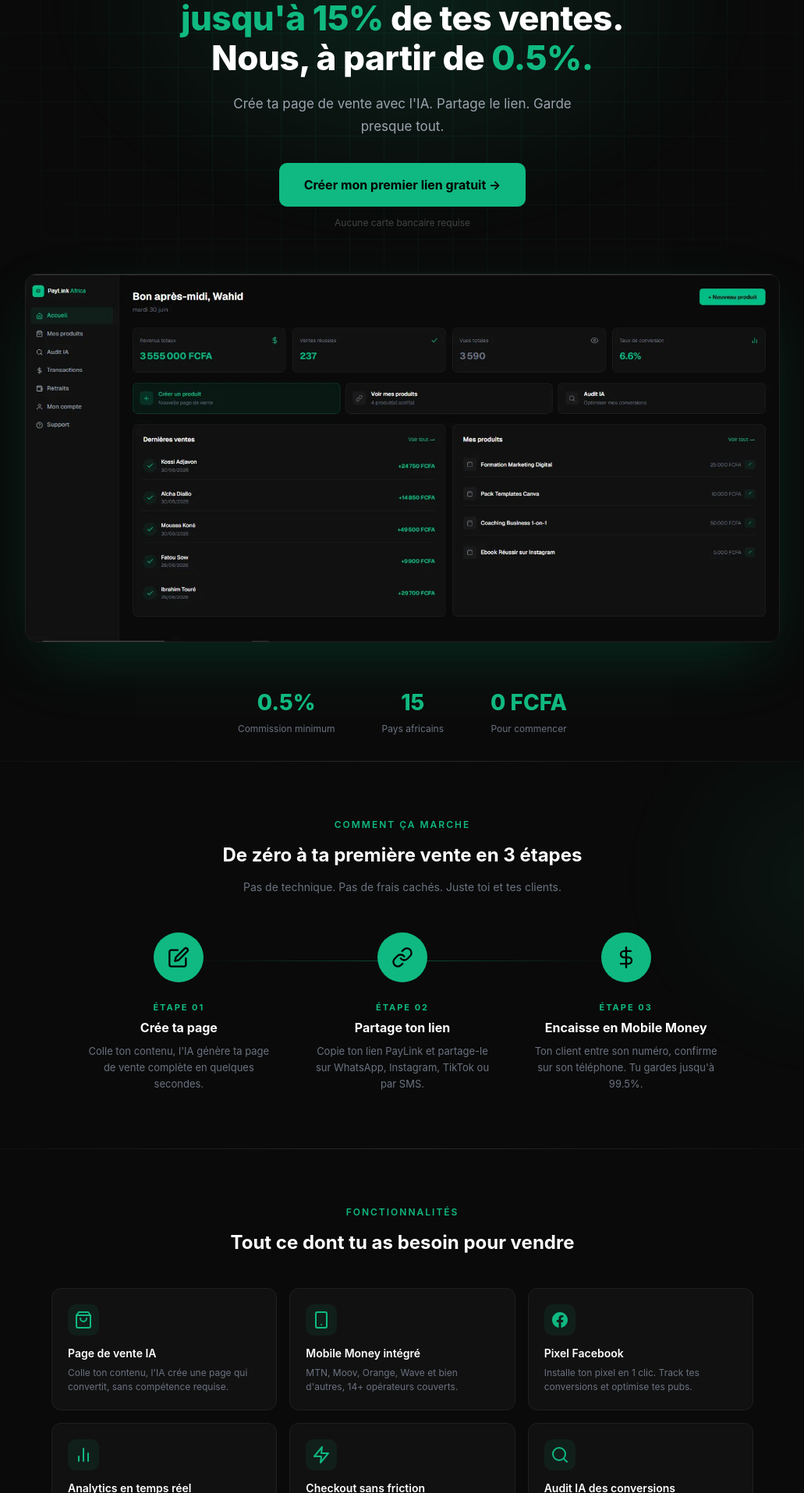
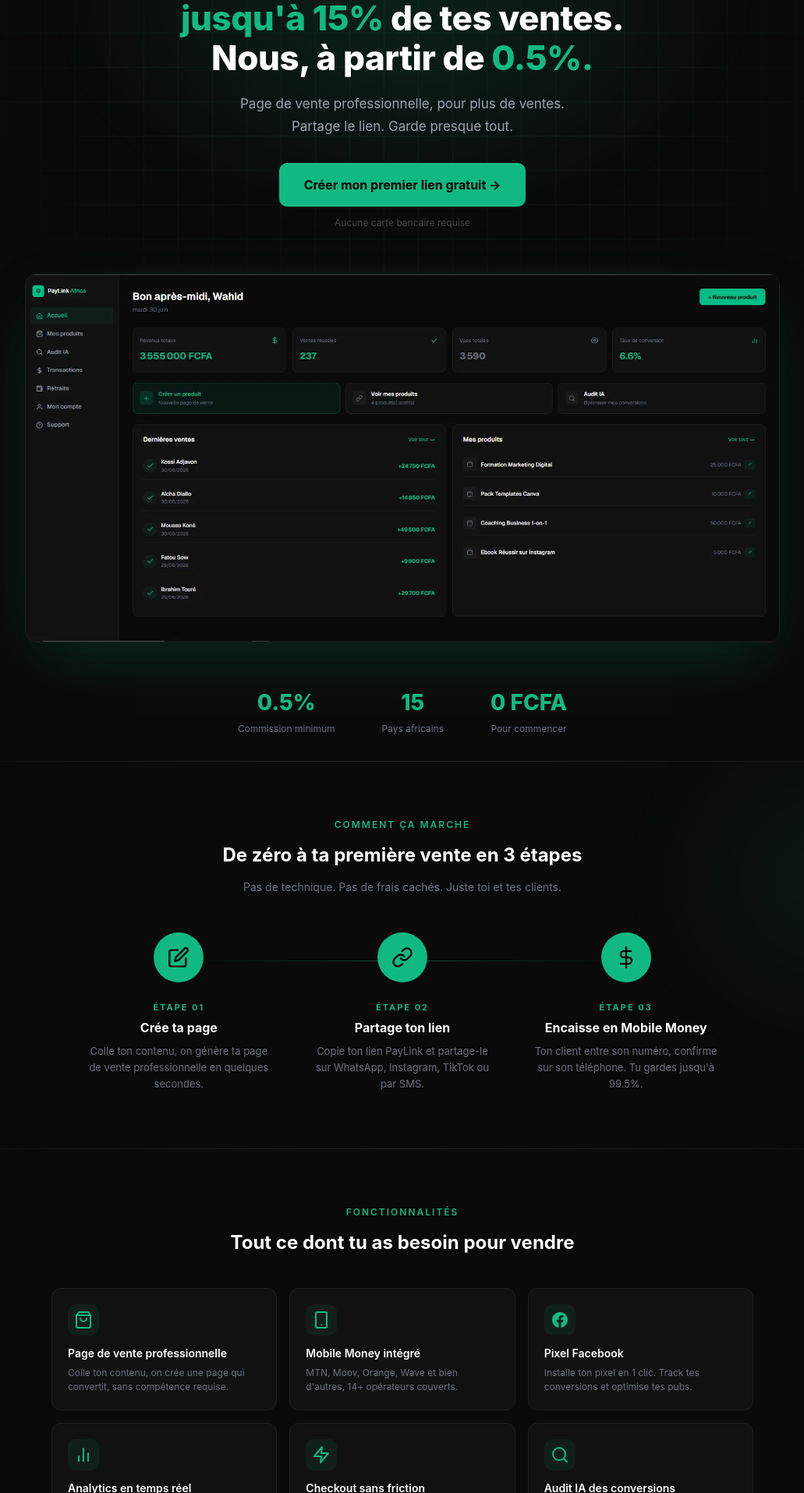
Before and after one commit to wahidgrowth/paylink-africa, a Next.js app: page / in a window 1280 px wide. Shown: the part 245-2160 px from the top of the page at 78% size, without its empty margins (124-1155 px from the left). Built offline with nearby package versions, Linux system fonts and the light colour scheme.

Commit message:
fix: rebranding page de vente professionnelle au lieu de IA sur la LP

```diff
--- a/app/page.tsx
+++ b/app/page.tsx
@@ -22,7 +22,7 @@ const faqs = [
   },
   {
     q: "Quelle est la différence entre les plans ?",
-    a: "Le plan Free te donne des liens illimités avec 2% de commission. Le plan Starter ajoute une page de vente IA pour 4 900 FCFA par mois avec 1% de commission. Le plan Pro débloque les pages illimitées et l'audit IA pour 14 900 FCFA par mois avec 0.8% de commission."
+    a: "Le plan Free te donne des liens illimités avec 2% de commission. Le plan Starter ajoute une page de vente professionnelle pour 4 900 FCFA par mois avec 1% de commission. Le plan Pro débloque les pages illimitées et l'audit IA pour 14 900 FCFA par mois avec 0.8% de commission."
   },
   {
     q: "Qu'est-ce que l'Audit IA ?",
@@ -235,7 +235,7 @@ export default function LandingPage() {
           </Reveal>
           <Reveal delay={0.2}>
             <p className="hero-subtitle" style={{ color: '#9CA3AF', margin: '0 0 32px', maxWidth: '480px', marginLeft: 'auto', marginRight: 'auto', lineHeight: '1.7' }}>
-              Crée ta page de vente avec l'IA. Partage le lien. Garde presque tout.
+              Page de vente professionnelle, pour plus de ventes. Partage le lien. Garde presque tout.
             </p>
           </Reveal>
           <Reveal delay={0.3}>
@@ -289,7 +289,7 @@ export default function LandingPage() {
         <div className="steps-grid" style={{ maxWidth: '860px', margin: '0 auto', position: 'relative', zIndex: 1 }}>
           <div className="steps-line" />
           {[
-            { step: '01', title: 'Crée ta page', desc: "Colle ton contenu, l'IA génère ta page de vente complète en quelques secondes.", icon: <EditIcon /> },
+            { step: '01', title: 'Crée ta page', desc: "Colle ton contenu, on génère ta page de vente professionnelle en quelques secondes.", icon: <EditIcon /> },
             { step: '02', title: 'Partage ton lien', desc: "Copie ton lien PayLink et partage-le sur WhatsApp, Instagram, TikTok ou par SMS.", icon: <LinkIcon /> },
             { step: '03', title: 'Encaisse en Mobile Money', desc: "Ton client entre son numéro, confirme sur son téléphone. Tu gardes jusqu'à 99.5%.", icon: <MoneyIcon /> },
           ].map((item, i) => (
@@ -321,7 +321,7 @@ export default function LandingPage() {
         </Reveal>
         <div className="features-grid" style={{ maxWidth: '900px', margin: '0 auto' }}>
           {[
-            { title: 'Page de vente IA', desc: "Colle ton contenu, l'IA crée une page qui convertit, sans compétence requise.", icon: <ShopIcon /> },
+            { title: 'Page de vente professionnelle', desc: "Colle ton contenu, on crée une page qui convertit, sans compétence requise.", icon: <ShopIcon /> },
             { title: 'Mobile Money intégré', desc: "MTN, Moov, Orange, Wave et bien d'autres, 14+ opérateurs couverts.", icon: <PhoneIcon /> },
             { title: 'Pixel Facebook', desc: "Installe ton pixel en 1 clic. Track tes conversions et optimise tes pubs.", icon: <PixelIcon /> },
             { title: 'Analytics en temps réel', desc: "Vues, ventes, revenus. Tout en direct dans ton dashboard.", icon: <AnalyticsIcon /> },
@@ -366,7 +366,7 @@ export default function LandingPage() {
               </div>
               {[
                 { label: 'Commission', ours: '0.5% à 2%', theirs: '5–15%' },
-                { label: 'Page de vente', ours: 'Générée par IA', theirs: 'Manuelle' },
+                { label: 'Page de vente', ours: 'Générée automatiquement', theirs: 'Manuelle' },
                 { label: 'Mobile Money', ours: '14+ opérateurs', theirs: '1 à 2' },
                 { label: 'Audit IA', ours: '✓ Inclus', theirs: '✗ Absent' },
                 { label: 'Multi-pays', ours: '15 pays', theirs: '1 à 3' },
@@ -429,7 +429,7 @@ export default function LandingPage() {
               Prêt à vendre intelligemment<br />et garder presque tout ?
             </h2>
             <p style={{ fontSize: '15px', color: '#9CA3AF', margin: '0 0 32px', maxWidth: '460px', marginLeft: 'auto', marginRight: 'auto', lineHeight: '1.7' }}>
-              Crée ton compte gratuitement. Génère ta première page de vente avec l'IA. Partage ton lien.
+              Crée ton compte gratuitement. Génère ta première page de vente professionnelle. Partage ton lien.
             </p>
             <div style={{ display: 'flex', justifyContent: 'center' }}>
               <Link href="/auth" style={{ textDecoration: 'none' }}>
```
